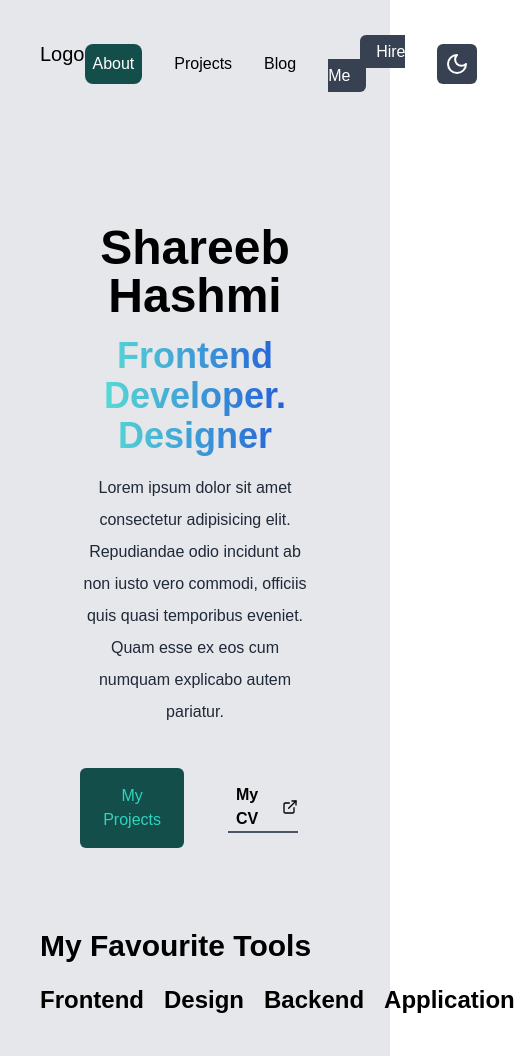
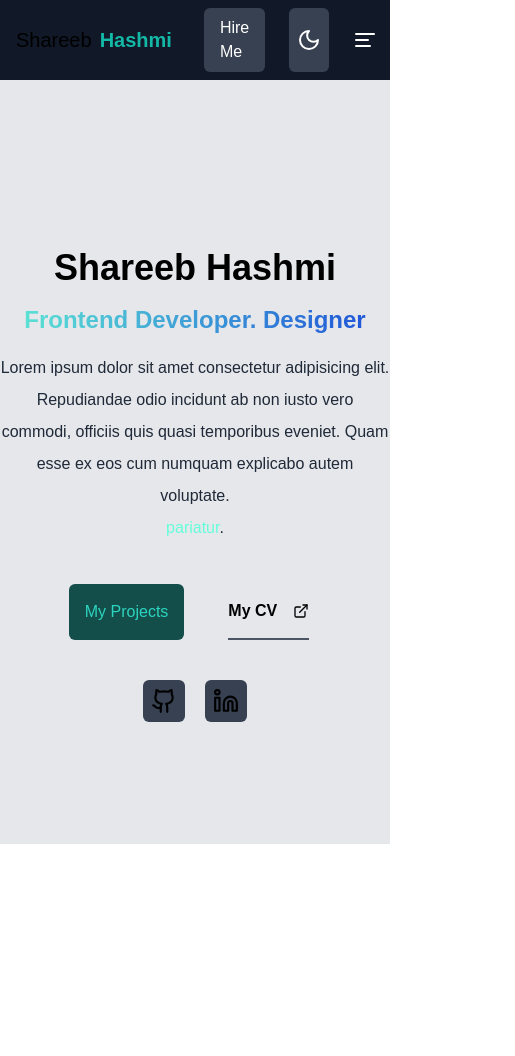
Before and after one commit to HashmiShareeb/my_portfolio, a React (Vite) app: page / in a window 390 px wide. Shown: the whole page, 515 px wide, since content can reach past the window. After the commit the page ends 844 px from the top, so only its background shows below. Built offline with nearby package versions, Linux system fonts and the light colour scheme.

Commit message:
feat: responsive navbar and homepage, added new components

```diff
--- a/src/components/Container.tsx
+++ b/src/components/Container.tsx
@@ -1,12 +1,14 @@
 import React from "react";
 import { Outlet } from "react-router-dom";
 import Navbar from "./Navbar";
+import Footer from "./Footer";
 
 export default () => {
   return (
-    <main className="px-10 bg-gray-200 text-black dark:text-white dark:bg-gray-900 min-h-screen">
+    <main className="lg:px-48 md:px-10 sm:px-10 bg-gray-200 text-black dark:text-white dark:bg-gray-900 min-h-screen">
       <Navbar />
       <Outlet />
+      <Footer />
     </main>
   );
 };
--- /dev/null
+++ b/src/components/Footer.tsx
@@ -0,0 +1,6 @@
+import React from "react";
+import { Link } from "react-router-dom";
+
+export default () => {
+  return <div></div>;
+};
--- a/src/components/Navbar.tsx
+++ b/src/components/Navbar.tsx
@@ -1,15 +1,56 @@
-import { AlignLeftIcon, MoonIcon, X } from "lucide-react";
+import { AlignLeftIcon, Menu, MoonIcon, X } from "lucide-react";
 import React, { useState } from "react";
 import { Link } from "react-router-dom";
 export default () => {
   const [isOpen, setIsOpen] = useState(false);
+  const toggleNav = () => {
+    setIsOpen(!isOpen);
+  };
   return (
-    <nav className="py-10 mb-12 flex justify-between">
+    // <nav className="py-10 mb-12 flex justify-between">
+    //   <h1 className="text-xl capitalize dark:text-white">
+    //     <Link to="/">Logo</Link>
+    //   </h1>
+    // <ul className="flex items-center gap-8">
+    //   <li className="dark:text-white active">
+    //     <Link to="/about">About</Link>
+    //   </li>
+    //   <li className="dark:text-white">
+    //     <Link to="/projects">Projects</Link>
+    //   </li>
+    //   <li className="dark:text-white">
+    //     <Link to="/blog">Blog</Link>
+    //   </li>
+
+    //   <li>
+    //     <a
+    //       className="bg-gray-700 hover:bg-teal-900 text-white rounded-md px-4 py-2 ml-8"
+    //       href="#"
+    //     >
+    //       Hire Me
+    //     </a>
+    //     {/* <a className="bg-gradient-to-r from-emerald-200 to-teal-500 rounded-md px-4 py-2 ml-8" href="">
+    //     Hire Me
+    //   </a> */}
+    //   </li>
+    //   <li className="dark:text-white bg-gray-700 hover:bg-teal-900 text-white rounded-md p-2">
+    //     <MoonIcon />
+    //   </li>
+    // </ul>
+    // </nav>
+    <nav className="bg-gray-900">
+      <div className="mx-auto px-4 py-2 lg:py-8 sm:px-6 lg:px-0">
+        <div className="flex items-center justify-between h-16 w-full">
+          <div className="flex-shrink-0">
             <h1 className="text-xl capitalize dark:text-white">
-        <Link to="/">Logo</Link>
+              <Link to="/">
+                Shareeb<span className="text-teal-500 ml-2 font-semibold">Hashmi</span>
+              </Link>
             </h1>
+          </div>
+          <div className="hidden md:block">
             <ul className="flex items-center gap-8">
-        <li className="dark:text-white active">
+              <li className="dark:text-white">
                 <Link to="/about">About</Link>
               </li>
               <li className="dark:text-white">
@@ -26,16 +67,65 @@ export default () => {
                 >
                   Hire Me
                 </a>
-          {/* <a className="bg-gradient-to-r from-emerald-200 to-teal-500 rounded-md px-4 py-2 ml-8" href="">
-          Hire Me
-        </a> */}
               </li>
               <li className="dark:text-white bg-gray-700 hover:bg-teal-900 text-white rounded-md p-2">
                 <MoonIcon />
               </li>
             </ul>
+          </div>
+          <div
+            className="flex md:hidden gap-6
+          "
+          >
+            <a
+              className="bg-gray-700 hover:bg-teal-900 text-white rounded-md px-4 py-2 ml-8"
+              href="#"
+            >
+              Hire Me
+            </a>
+            <button className="dark:text-white bg-gray-700 hover:bg-teal-900 text-white rounded-md p-2 transition-colors duration-300">
+              <MoonIcon />
+            </button>
+            <button
+              className="text-white hover:text-gray-300 transition-colors duration-300"
+              onClick={toggleNav}
+            >
+              {isOpen ? <X size={24} /> : <AlignLeftIcon size={24} />}
+            </button>
+          </div>
+        </div>
+      </div>
+      <div
+        className={`${isOpen ? "" : "hidden"} md:hidden bg-gray-700 text-white`}
+      >
+        <ul className="py-3 space-y-2 px-4">
+          <li>
+            <a
+              href="/"
+              className="block text-white hover:text-gray-300 transition-colors duration-300"
+            >
+              Home
+            </a>
+          </li>
+          <li>
+            <a
+              href="/about"
+              className="block text-white hover:text-gray-300 transition-colors duration-300"
+            >
+              About
+            </a>
+          </li>
+          <li>
+            <a
+              href="/contact"
+              className="block text-white hover:text-gray-300 transition-colors duration-300"
+            >
+              Contact
+            </a>
+          </li>
+        </ul>
+      </div>
     </nav>
-
   );
 
   /* nav end */
--- /dev/null
+++ b/src/components/Sidebar.tsx
@@ -0,0 +1,22 @@
+import { Link } from "react-router-dom";
+import React from "react";
+
+export default () => {
+  return (
+    <aside className="hidden md:block md:w-1/4 lg:w-1/5 bg-gray-900">
+      <div className="sticky top-0 left-0 right-0 bottom-0">
+        <ul className="flex flex-col gap-8 text-white text-lg p-4">
+          <li className="dark:text-white">
+            <Link to="/about">About</Link>
+          </li>
+          <li className="dark:text-white">
+            <Link to="/projects">Projects</Link>
+          </li>
+          <li className="dark:text-white">
+            <Link to="/blog">Blog</Link>
+          </li>
+        </ul>
+      </div>
+    </aside>
+  );
+};
--- a/src/main.tsx
+++ b/src/main.tsx
@@ -6,6 +6,7 @@ import "./styles/styles.css";
 import Home from "./screens/Home";
 import Container from "./components/Container";
 import Projects from "./screens/Projects";
+import About from "./screens/About";
 
 const router = createBrowserRouter([
   {
@@ -17,6 +18,7 @@ const router = createBrowserRouter([
       },
       {
         path: "/about",
+        element: <About />,
       },
       {
         path: "/projects",
--- a/src/screens/About.tsx
+++ b/src/screens/About.tsx
@@ -4,7 +4,19 @@ import Navbar from "../components/Navbar";
 export default () => {
   return (
     <div>
-      <h1>About</h1>
+      <section className="container" id="#about">
+        <h1 className="text-2xl font-semibold text-teal-500">About Me</h1>
+        <p>Lorem ipsum dolor sit amet consectetur adipisicing elit. Quisquam</p>
+        <h2 className="text-2xl">My most used technologies</h2>
+        <div className="flex flex-wrap gap-4 mt-5">
+          <div className="flex flex-row items-center justify-center gap-2">
+            <img src="https://img.icons8.com/color/48/000000/react-native.png" />
+            <p>React</p>
+            <img src="https://img.icons8.com/color/48/000000/react-native.png" />
+            <p>React</p>
+          </div>
+        </div>
+      </section>
     </div>
   );
 };
--- a/src/screens/Home.tsx
+++ b/src/screens/Home.tsx
@@ -14,26 +14,28 @@ export default () => {
   const [darkMode, setDarkMode] = useState(false);
   return (
     <div>
-      <section>
-        <div className="p-10 text-center">
-          <div>
-            <h2 className="text-5xl py-2 text-black dark:text-white font-semibold">
+      <section className="py-20">
+        <div className="container text-center">
+          <div className="flex flex-col justify-center h-full mt-20">
+            <h2 className="lg:text-6xl text-4xl py-2 text-black dark:text-white font-semibold">
               Shareeb Hashmi
             </h2>
-            <h3 className="text-4xl py-2 font-semibold bg-gradient-to-r bg-clip-text text-transparent from-teal-300 to-blue-700">
+            <h3 className="lg:text-4xl text-2xl py-2 font-semibold bg-gradient-to-r bg-clip-text text-transparent from-teal-300 to-blue-700">
               Frontend Developer. Designer
             </h3>
-            <p className="py-2 text-md leading-8 text-gray-800 dark:text-white mx-auto md:text-md md:w-1/2 sm:w-full">
+            <p className="py-2 lg:text-lg sm:text-md leading-8 text-gray-800 dark:text-white mx-auto md:text-md lg:w-1/2 md:w-auto sm:w-auto">
               Lorem ipsum dolor sit amet consectetur adipisicing elit.
               Repudiandae odio incidunt ab non iusto vero commodi, officiis quis
               quasi temporibus eveniet. Quam esse ex eos cum numquam explicabo
-              autem pariatur.
+              autem voluptate.
+              <br />
+              <a href="https://mct.be/" target="_blank">
+                pariatur
+              </a>
+              .
             </p>
 
-            <div className="flex justify-center items-center gap-8 mt-8">
-              {/* <button className="bg-teal-900 rounded-md p-3 font-medium text-teal-400 capitalize">
-                my projects
-              </button> */}
+            <div className="flex justify-center gap-8 mt-8">
               <Link
                 to="/projects"
                 className="bg-teal-900 rounded-md p-4 font-medium text-teal-400 capitalize"
@@ -51,14 +53,22 @@ export default () => {
               </Link>
             </div>
 
-            {/* <div className=" text-5xl flex justify-start gap-5 mt-5">
-              <a href="https://github.com/HashmiShareeb" target="_blank">
-                <Github className="cursor-pointer" />
+            <div className=" text-5xl flex justify-center gap-5 mt-10">
+              <a
+                href="https://github.com/HashmiShareeb"
+                className="cursor-pointer p-2 rounded-md bg-gray-700"
+                target="_blank"
+              >
+                <Github size={26} />
               </a>
-              <a href="" target="_blank">
-                <Linkedin className="cursor-pointer" />
+              <a
+                href=""
+                target="_blank"
+                className="cursor-pointer p-2 rounded-md bg-gray-700"
+              >
+                <Linkedin size={26} />
               </a>
-            </div> */}
+            </div>
           </div>
           {/* <div>
             <h1 className="my-5 text-center text-indigo-500">
@@ -67,23 +77,6 @@ export default () => {
           </div> */}
         </div>
       </section>
-      <section className="py-10">
-        <h2 className="text-3xl font-semibold">My Favourite Tools</h2>
-        <div className="inline-flex items-center gap-5 justify-between mt-5">
-          <div>
-            <h3 className="text-2xl font-semibold capitalize">frontend</h3>
-          </div>
-          <div>
-            <h3 className="text-2xl font-semibold capitalize">design</h3>
-          </div>
-          <div>
-            <h3 className="text-2xl font-semibold capitalize">backend</h3>
-          </div>
-          <div>
-            <h3 className="text-2xl font-semibold capitalize">application</h3>
-          </div>
-        </div>
-      </section>
     </div>
   );
 
--- a/src/styles/styles.css
+++ b/src/styles/styles.css
@@ -21,3 +21,8 @@ html,body{
     color: #fff;
 
 }
+
+p>a{
+    text-decoration: none;
+    color: #64ffda;;
+}
```
Lines whose indentation alone changed are shown as unchanged.
